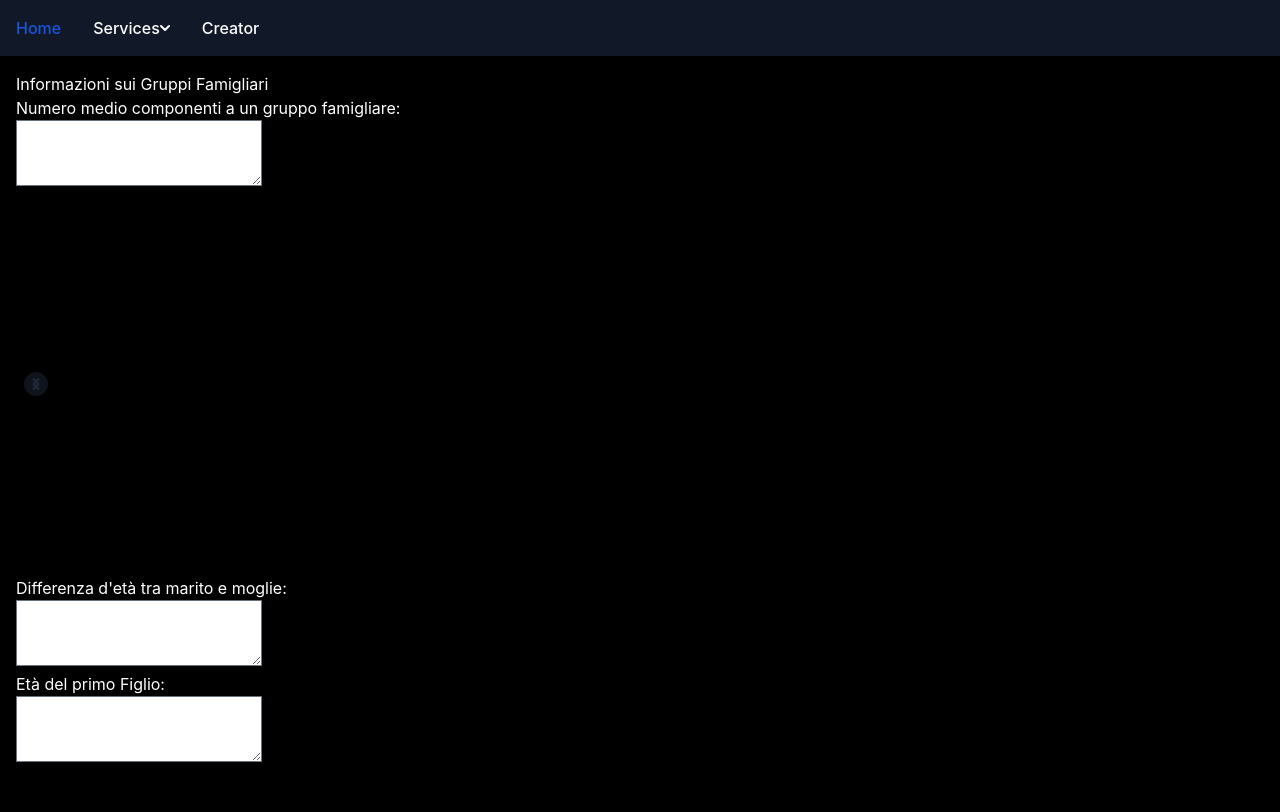
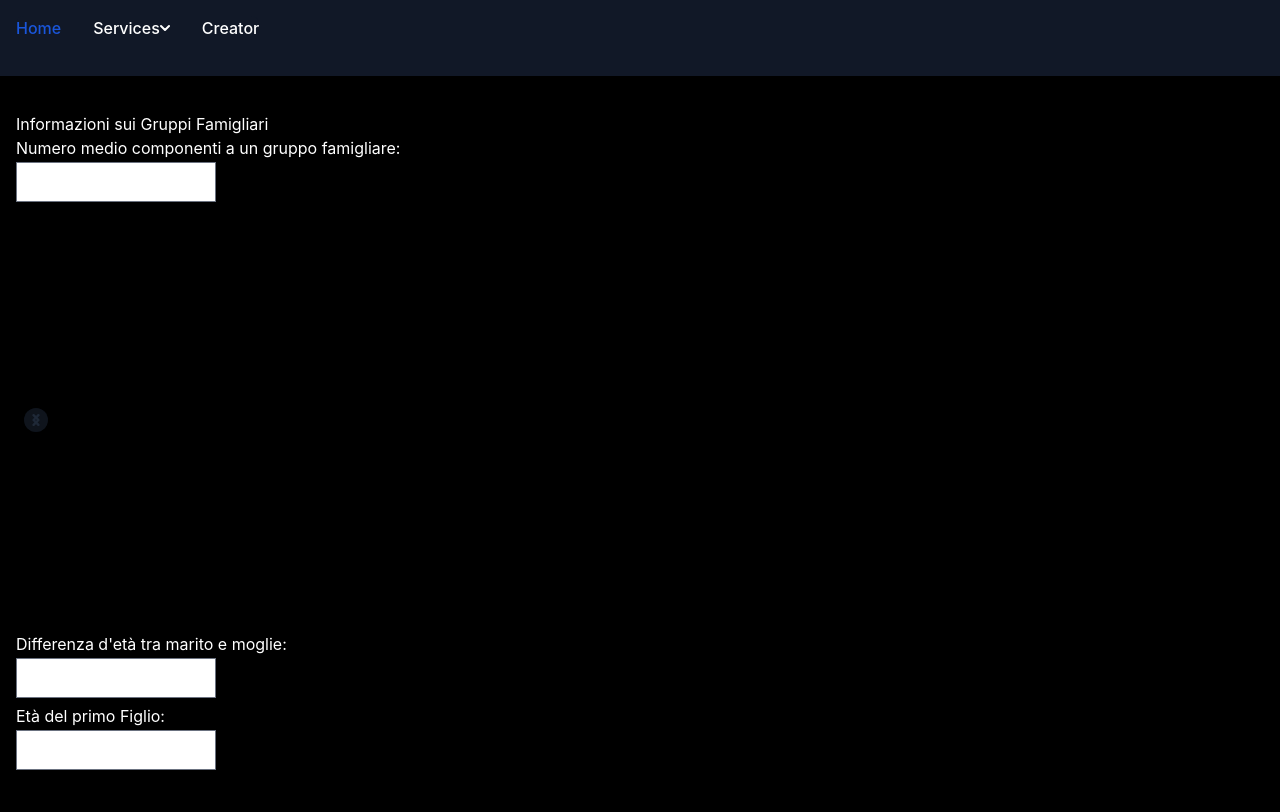
Before and after one commit to BulaCibula03/Censimento-Storico, a Flask app: page /gruppo in a window 1280 px wide. Before the commit the page ends 762 px from the top, so only its background shows below. Run offline with Flask 3, Linux system fonts and the light colour scheme; some libraries are stand-ins or nearby versions.

Commit message:
aggiornamenti
nei file html

```diff
--- a/app/templates/gruppoFamigliare.html
+++ b/app/templates/gruppoFamigliare.html
@@ -1,11 +1,11 @@
     {% extends 'base.html' %}
         {% block content %}
             <h1>Informazioni sui Gruppi Famigliari</h1>
-            <p>Numero medio componenti a un gruppo famigliare:</p><textarea name="testo" rows="2" cols="20" readonly></textarea>
+            <div class="numeroComponenti"><p>Numero medio componenti a un gruppo famigliare:</p><textarea name="testo" rows="2" cols="20" readonly></textarea></div>
             <div id="controls-carousel" class="relative w-full" data-carousel="static">
                 <div class="relative h-56 overflow-hidden rounded-lg md:h-96">
                     <div class="duration-700 ease-in-out" data-carousel-item>
-                        <table class="w-full text-sm text-left text-gray-500 rtl:text-right dark:text-gray-400">
+                        <table name="gruppoFamigliare" class="w-full text-sm text-left text-gray-500 rtl:text-right dark:text-gray-400">
                             <thead class="text-xs text-gray-700 uppercase bg-gray-50 dark:bg-gray-700 dark:text-gray-400">
                                 <tr>
                                     <th scope="col" class="px-6 py-3">
@@ -54,8 +54,43 @@
                     </span>
                 </button>
             </div>
-            <ul>
-                <li><p>Differenza d'età tra marito e moglie:</p><textarea name="testo" rows="2" cols="20" readonly></textarea></li>
-                <li><p>Età del primo Figlio:</p><textarea name="testo" rows="2" cols="20" readonly></textarea></li>
-            </ul>
+            <div class="contenutoInfoGruppi">
+                <ul>
+                    <li><p>Differenza d'età tra marito e moglie:</p><textarea name="diffMaritoEMoglie" rows="2" cols="20" readonly></textarea></li>
+                    <li><p>Età del primo Figlio:</p><textarea name="etaPrimoFiglio" rows="2" cols="20" readonly></textarea></li>
+                </ul>
+            </div>
+                <script>
+                    const diff="";
+                    const textarea=document.querySelector('textarea[name="diffMaritoEMoglie"]');
+                    textarea.value=diff;
+                    const etaPrimoFiglio="";
+                    const textarea=document.querySelector('textarea[name="etaPrimoFiglio"]');
+                    textarea.value=etaPrimoFiglio;
+
+                </script>
+            <style>
+                .contenutoInfoGruppi p{
+                    margin-right:10px;
+                    margin-bottom:2px;
+                }
+
+                .contenutoInfoGruppi textarea{
+                    resize:none;
+                    width:200px;
+                    height:40px;
+                }
+                div{
+                    margin-bottom:20px;
+                }
+                .numeroComponenti p{
+                    margin-right:10px;
+                    margin-bottom:2px;
+                }
+                .numeroComponenti textarea{
+                    resize:none;
+                    width:200px;
+                    height:40px;
+                }
+            </style>
         {% endblock %}
--- a/app/templates/infoGenerali.html
+++ b/app/templates/infoGenerali.html
@@ -77,8 +77,8 @@
                 const  district="";
 
                 function popolaTabella(nomeTabella, dati) {
-                    const tbody = document.querySelector(`table[name="${nomeTabella}"] tbody`);
-                    tbody.innerHTML = "";
+                    const tbody=document.querySelector(`table[name="${nomeTabella}"] tbody`);
+                    tbody.innerHTML="";
                     dati.forEach(info => {
                         const tr=document.createElement("tr");
                         const tdValore=document.createElement("td");
```
Also changed, not shown: app/templates/eta.html (+8 -8 lines).
